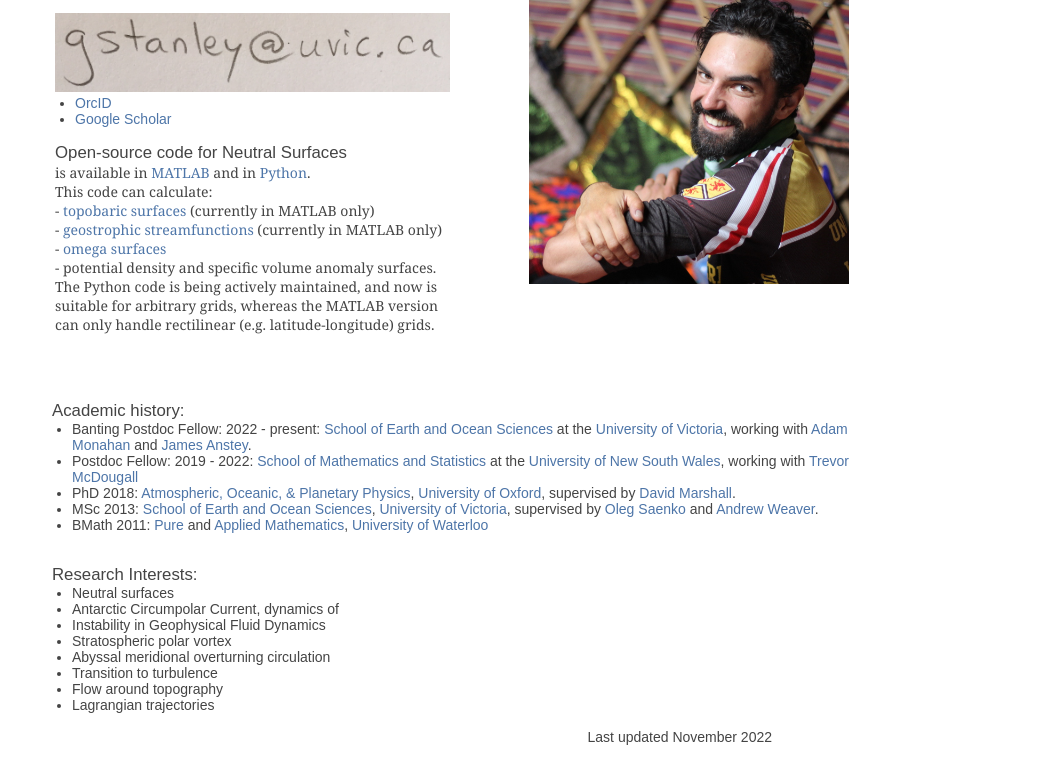
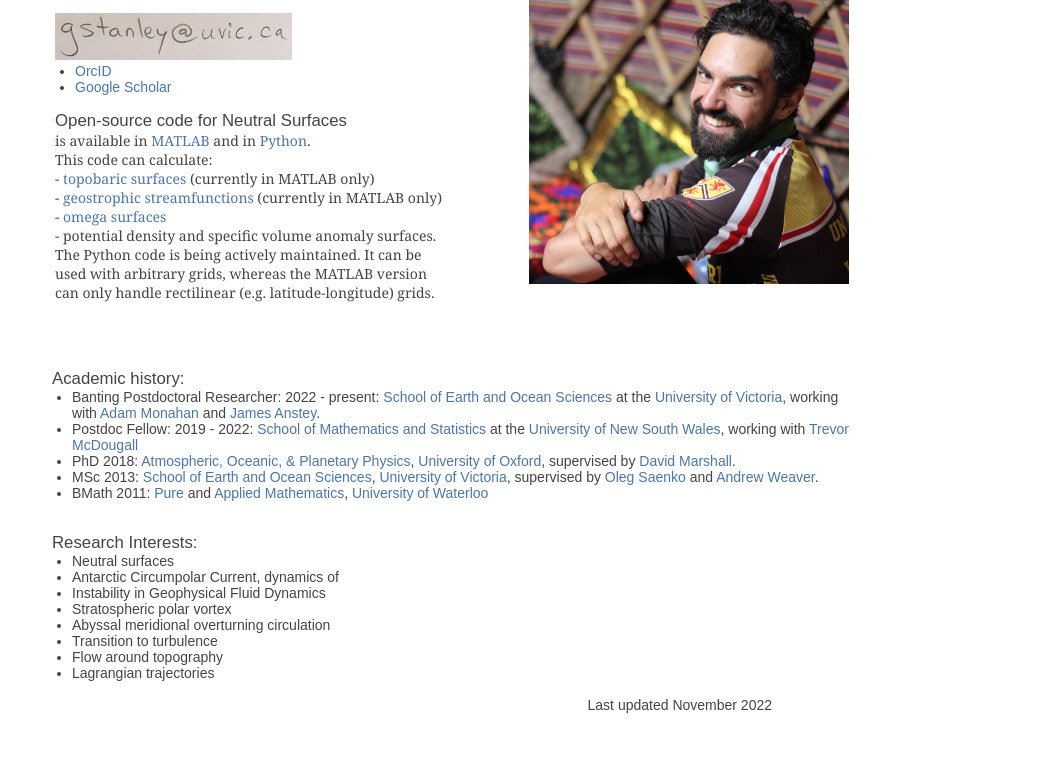
Before and after one commit to geoffstanley/geoffstanley, a plain HTML site: page index.html in a window 1280 px wide. Shown: the part 147-917 px from the top of the page, without its empty margins (118-1161 px from the left). After the commit the page ends 885 px from the top, so only its background shows below. Drawn offline with Linux system fonts and the light colour scheme.

Commit message:
title update; smaller email

```diff
--- a/index.html
+++ b/index.html
@@ -27,7 +27,7 @@
 			<td width="50%">
 			<h1>Geoff Stanley</h1>
 			<br>
-			<img style="width:100%;" alt="" src="images/handwritten-contact.JPG"></img>
+			<img style="width:60%;" alt="" src="images/handwritten-contact.JPG"></img>
 			<ul>
 				<li><a href="http://orcid.org/0000-0003-4536-8602">OrcID</a></li>
 				<li><a href="https://scholar.google.co.uk/citations?user=Dj5z2DwAAAAJ">Google Scholar</a></li>
@@ -46,7 +46,7 @@
 			<p> - <a href="https://www.sciencedirect.com/science/article/pii/S1463500318302233">geostrophic streamfunctions</a> (currently in MATLAB only)</p>
 			<p> - <a href="https://agupubs.onlinelibrary.wiley.com/doi/10.1029/2020MS002436">omega surfaces</a></p>
 			<p> - potential density and specific volume anomaly surfaces.</p>
-			<p>The Python code is being actively maintained, and now is suitable for arbitrary grids, whereas the MATLAB version can only handle rectilinear (e.g. latitude-longitude) grids.</p>
+			<p>The Python code is being actively maintained.  It can be used with arbitrary grids, whereas the MATLAB version can only handle rectilinear (e.g. latitude-longitude) grids.</p>
 
 
 			<td width="50%">
@@ -64,7 +64,7 @@
 			<br>
 			<h2> Academic history: </h2>
 			<ul>
-				<li> Banting Postdoc Fellow: 2022 - present: <a href="https://www.uvic.ca/science/seos/">School of Earth and Ocean Sciences</a> at the <a href="https://www.uvic.ca/">University of Victoria</a>, working with <a href="http://web.uvic.ca/~monahana/monahan.html">Adam Monahan</a> and <a href="https://www.researchgate.net/profile/James-Anstey-2">James Anstey</a>.</li>
+				<li> Banting Postdoctoral Researcher: 2022 - present: <a href="https://www.uvic.ca/science/seos/">School of Earth and Ocean Sciences</a> at the <a href="https://www.uvic.ca/">University of Victoria</a>, working with <a href="http://web.uvic.ca/~monahana/monahan.html">Adam Monahan</a> and <a href="https://www.researchgate.net/profile/James-Anstey-2">James Anstey</a>.</li>
 				<li> Postdoc Fellow: 2019 - 2022: <a href="https://www.maths.unsw.edu.au/">School of Mathematics and Statistics</a> at the <a href="https://www.unsw.edu.au/">University of New South Wales</a>, working with <a href="https://research.unsw.edu.au/people/scientia-professor-trevor-mcdougall">Trevor McDougall</a>
 				<li> PhD 2018: <a href="http://www.atm.ox.ac.uk">Atmospheric, Oceanic, &amp; Planetary Physics</a>, <a href="http://www.ox.ac.uk">University of Oxford</a>, supervised by <a href="http://www.marshallocean.net">David Marshall</a>.</li>
 				<li> MSc 2013: <a href="http://www.uvic.ca/science/seos/index.php">School of Earth and Ocean Sciences</a>, <a href="http://www.uvic.ca">University of Victoria</a>, supervised by <a href="https://profils-profiles.science.gc.ca/en/profile/dr-oleg-saenko">Oleg Saenko</a> and <a href="https://climate.uvic.ca/people/weaver/">Andrew Weaver</a>.</li>
```
